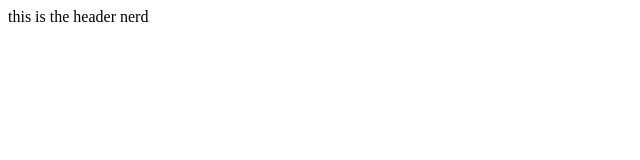
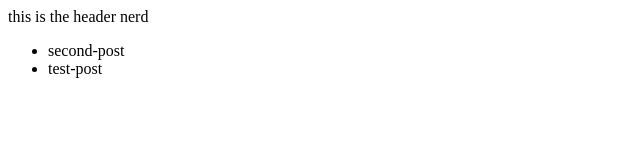
Before and after one commit to catpouch/pcrest-blog, a Next.js app: page / in a window 1280 px wide. Shown: the top 160 px of the page, without its empty margins (0-640 px from the left). Built offline with nearby package versions, Linux system fonts and the light colour scheme.

Commit message:
reading posts from the folder gaming

```diff
--- /dev/null
+++ b/components/PostList.js
@@ -0,0 +1,9 @@
+export default function PostList({posts}) {
+    return (
+        <ul>
+            {posts.map((post) => (
+                <li key={post.title}>{post.title}</li>
+            ))}
+        </ul>
+    )
+}
--- a/pages/index.js
+++ b/pages/index.js
@@ -1,8 +1,12 @@
 import Head from 'next/head'
 import Link from 'next/link'
 import Header from '../components/Header'
+import PostList from '../components/PostList'
 
-export default function Home() {
+const fs = require("fs")
+
+export default function Home({posts}) {
+  console.log(posts)
   return (
     <div className="container">
       <Head>
@@ -11,8 +15,22 @@
 
       <main>
         <Header/>
-
+        <PostList posts={posts}/>
       </main>
     </div>
   )
 }
+
+export async function getStaticProps() {
+  const files = fs.readdirSync('./posts')
+  const posts = files.map(name => {
+    return {
+      title: name.slice(0, -4)
+    }
+  })
+  return  {
+    props: {
+      posts
+    }
+  }
+}
```
Also changed, not shown: pages/posts/first-post.js (deleted, +0 -10 lines), posts/test-post.mdx (added, +8 -0 lines), posts/second-post.mdx (added).
